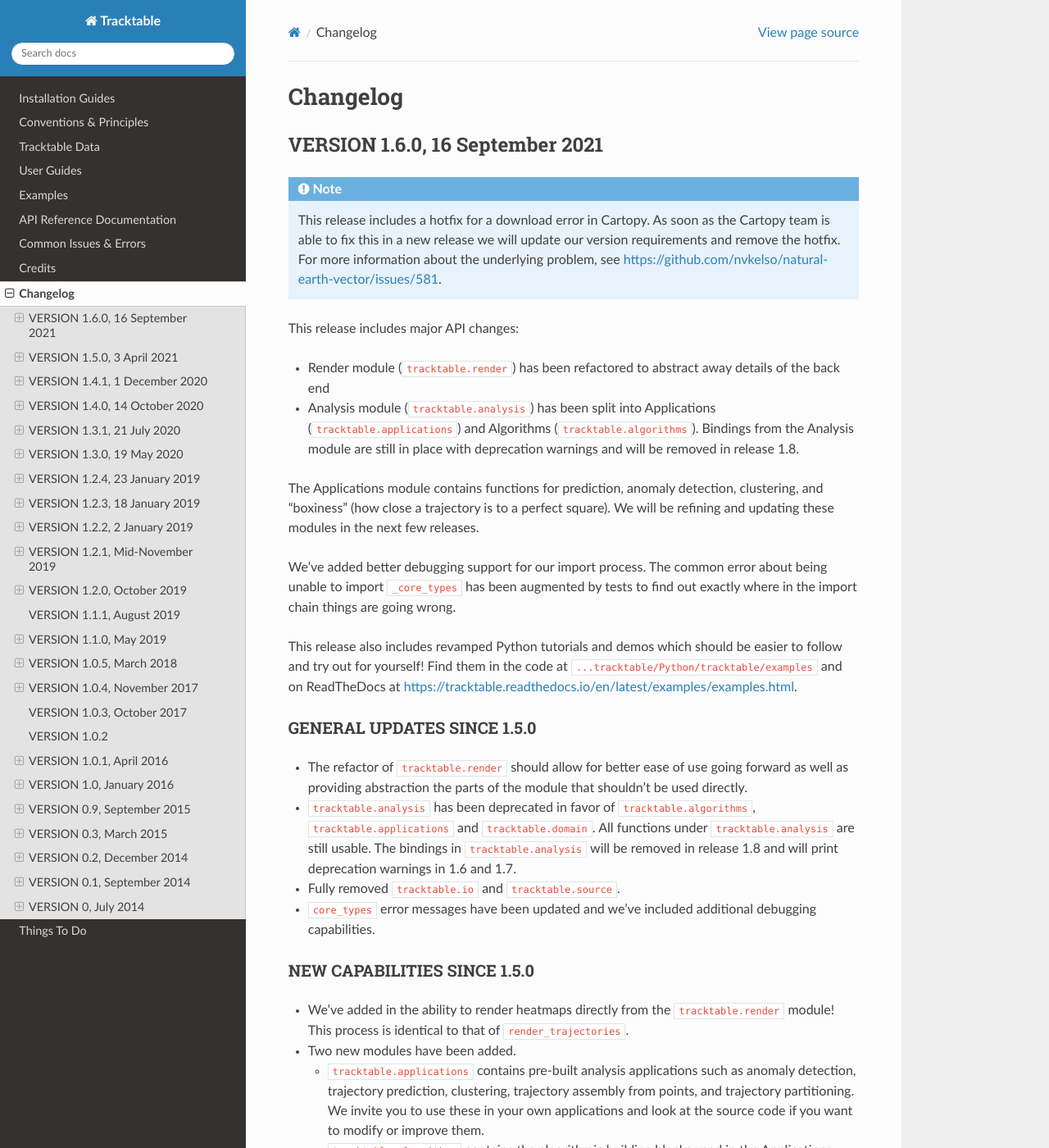
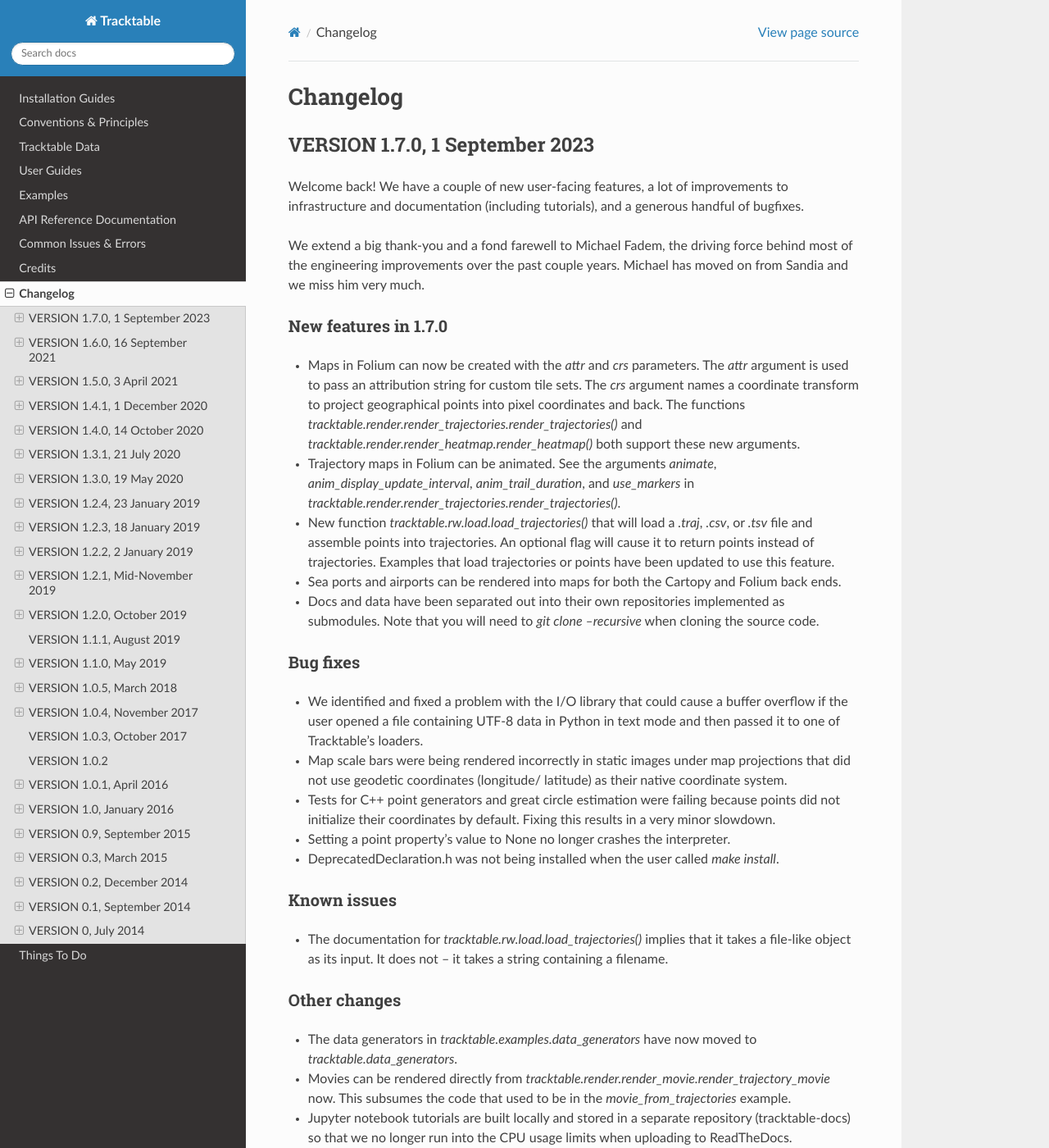
Before and after one commit to sandialabs/tracktable-docs, a Sphinx documentation site: the page built from Documentation/changelog.rst, in a window 1280 px wide and 1400 px high. Shown: the whole window at 82% size. Built offline with Sphinx 7.4.7 and the Read the Docs theme 2.0.0, drawn with Linux system fonts in a browser that asks for light colours; pages that are not in the unit, such as notebooks, are missing from menus; the version number could not be read and is left out; some of the changed text lies outside the part shown.

Commit message:
Update change log in tracktable-docs
Update with release notes for 1.7.0 converted to ReST.

```diff
--- a/Documentation/changelog.rst
+++ b/Documentation/changelog.rst
@@ -3,6 +3,142 @@
 =========
 Changelog
 =========
+
+
+VERSION 1.7.0, 1 September 2023
+===============================
+
+Welcome back!  We have a couple of new user-facing features, a lot of
+improvements to infrastructure and documentation (including tutorials),
+and a generous handful of bugfixes.
+
+We extend a big thank-you and a fond farewell to Michael Fadem, the
+driving force behind most of the engineering improvements over the past
+couple years.  Michael has moved on from Sandia and we miss him very much.
+
+
+New features in 1.7.0
+---------------------
+
+- Maps in Folium can now be created with the `attr` and `crs`
+  parameters.  The `attr` argument is used to pass an attribution string
+  for custom tile sets.  The `crs` argument names a coordinate transform
+  to project geographical points into pixel coordinates and back.  The
+  functions `tracktable.render.render_trajectories.render_trajectories()`
+  and `tracktable.render.render_heatmap.render_heatmap()` both support these
+  new arguments.
+
+- Trajectory maps in Folium can be animated.  See the arguments `animate`,
+  `anim_display_update_interval`, `anim_trail_duration`, and `use_markers`
+  in `tracktable.render.render_trajectories.render_trajectories()`.
+
+- New function `tracktable.rw.load.load_trajectories()` that will load a
+  `.traj`, `.csv`, or `.tsv` file and assemble points into trajectories.
+  An optional flag will cause it to return points instead of trajectories.
+  Examples that load trajectories or points have been updated to use this
+  feature.
+
+- Sea ports and airports can be rendered into maps for both the Cartopy
+  and Folium back ends.
+
+- Docs and data have been separated out into their own repositories
+  implemented as submodules. Note that you will need to `git clone --recursive`
+  when cloning the source code.
+
+
+Bug fixes
+---------
+
+- We identified and fixed a problem with the I/O library that could cause
+  a buffer overflow if the user opened a file containing UTF-8 data in
+  Python in text mode and then passed it to one of Tracktable's loaders.
+
+- Map scale bars were being rendered incorrectly in static images under
+  map projections that did not use geodetic coordinates (longitude/
+  latitude) as their native coordinate system.
+
+- Tests for C++ point generators and great circle estimation were failing
+  because points did not initialize their coordinates by default.  Fixing
+  this results in a very minor slowdown.
+
+- Setting a point property's value to None no longer crashes the interpreter.
+
+- DeprecatedDeclaration.h was not being installed when the user called
+  `make install`.
+
+
+Known issues
+------------
+
+- The documentation for `tracktable.rw.load.load_trajectories()` implies
+  that it takes a file-like object as its input.  It does not -- it takes
+  a string containing a filename.
+
+
+Other changes
+-------------
+
+- The data generators in `tracktable.examples.data_generators` have now moved
+  to `tracktable.data_generators`.
+
+- Movies can be rendered directly from `tracktable.render.render_movie.render_trajectory_movie`
+  now.  This subsumes the code that used to be in the
+  `movie_from_trajectories` example.
+
+- Jupyter notebook tutorials are built locally and stored in a
+  separate repository (tracktable-docs) so that we no longer run
+  into the CPU usage limits when uploading to ReadTheDocs.
+
+- The latest release branch in our repository is now called `main`,
+  not `master`.
+
+- Sample data has been moved into a separate repository (tracktable-data)
+  to help keep the Tracktable repository itself small(er).
+
+
+Infrastructure and Support
+--------------------------
+
+Python 3.6, 3.7 no longer supported
+^^^^^^^^^^^^^^^^^^^^^^^^^^^^^^^^^^^
+
+We no longer officially support Python 3.6 or 3.7.  Python 3.6 stopped
+getting security updates in December 2021.  Python 3.7 stopped getting
+security updates in June 2023.
+
+Having said that, we have not yet made any changes to the code that
+actually require Python 3.8 or newer.
+
+If you need to build and run Tracktable 1.7 in an environment where you
+absolutely cannot update to a more recent Python version, contact us.
+We sympathize -- we have plenty of experience with such environments --
+and we'll work with you to get you up and running.
+
+Wheels available on PyPI, GitHub
+^^^^^^^^^^^^^^^^^^^^^^^^^^^^^^^^
+
+We are now building wheels for Python versions up through 3.11.  On Linux,
+we build and upload wheels to [PyPI](https://www.pypi.org) for Python
+versions 3.6 through 3.11.  On Windows and MacOS (Intel), we build wheels
+for Python 3.8 through 3.11.  On MacOS (Apple Silicon/arm64), we build
+wheels for Python 3.10 and 3.11.
+
+Internal changes to build infrastructure
+^^^^^^^^^^^^^^^^^^^^^^^^^^^^^^^^^^^^^^^^
+
+We've moved all of our Linux build infrastructure to Docker containers
+for easier management.  This also helps us build wheels with the `manylinux`
+standard that are usable on most common distributions.  Along the way,
+we've integrated test coverage and code linting into our CI pipeline.
+
+We're planning to do something similar for our Windows builds now that
+Docker on Windows hosts can run containers with the Windows kernel.
+
+MacOS build and test procedures are still run via shell scripts due to
+the lack of container support in the MacOS kernel.
+
+
+-----------------------------------------------------------------------------
 
 
 VERSION 1.6.0, 16 September 2021
```
